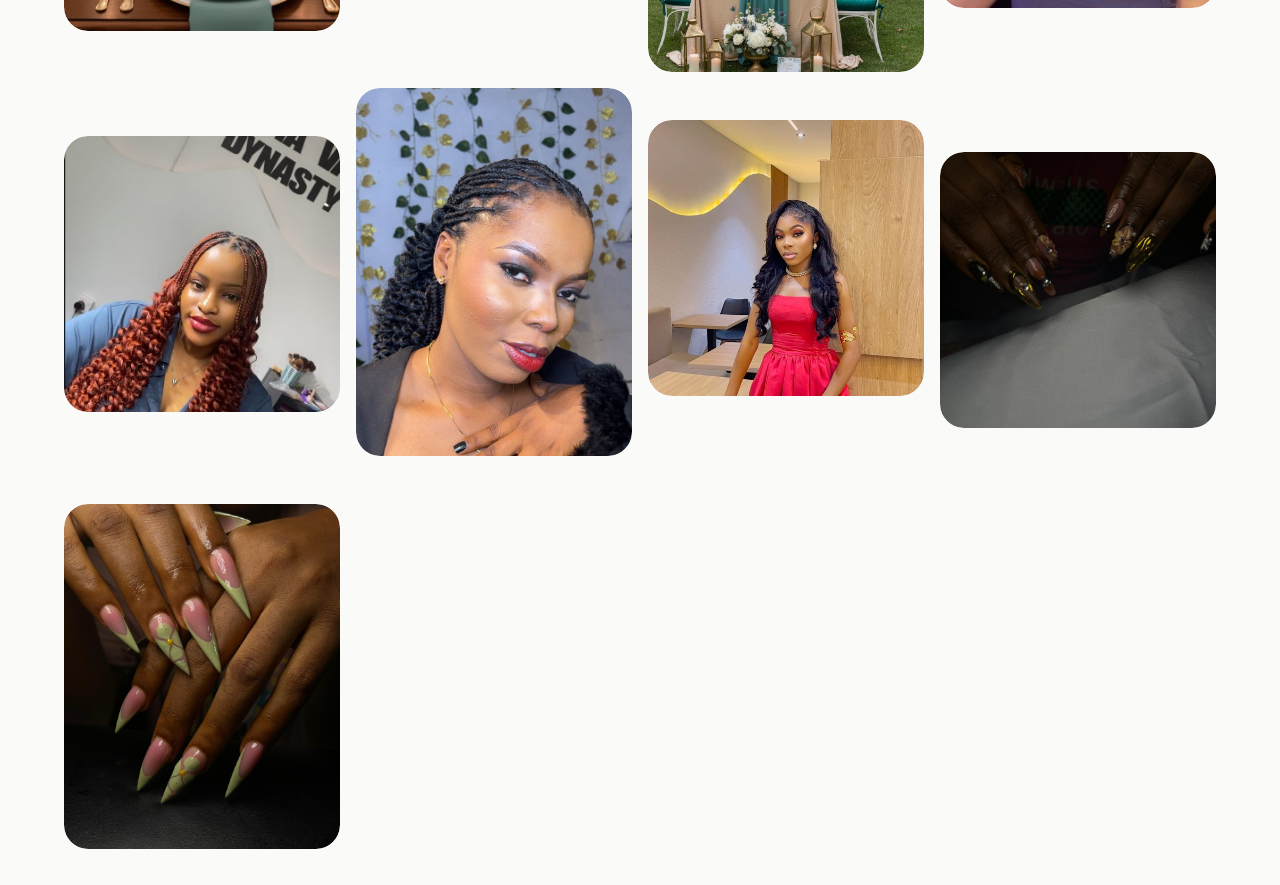
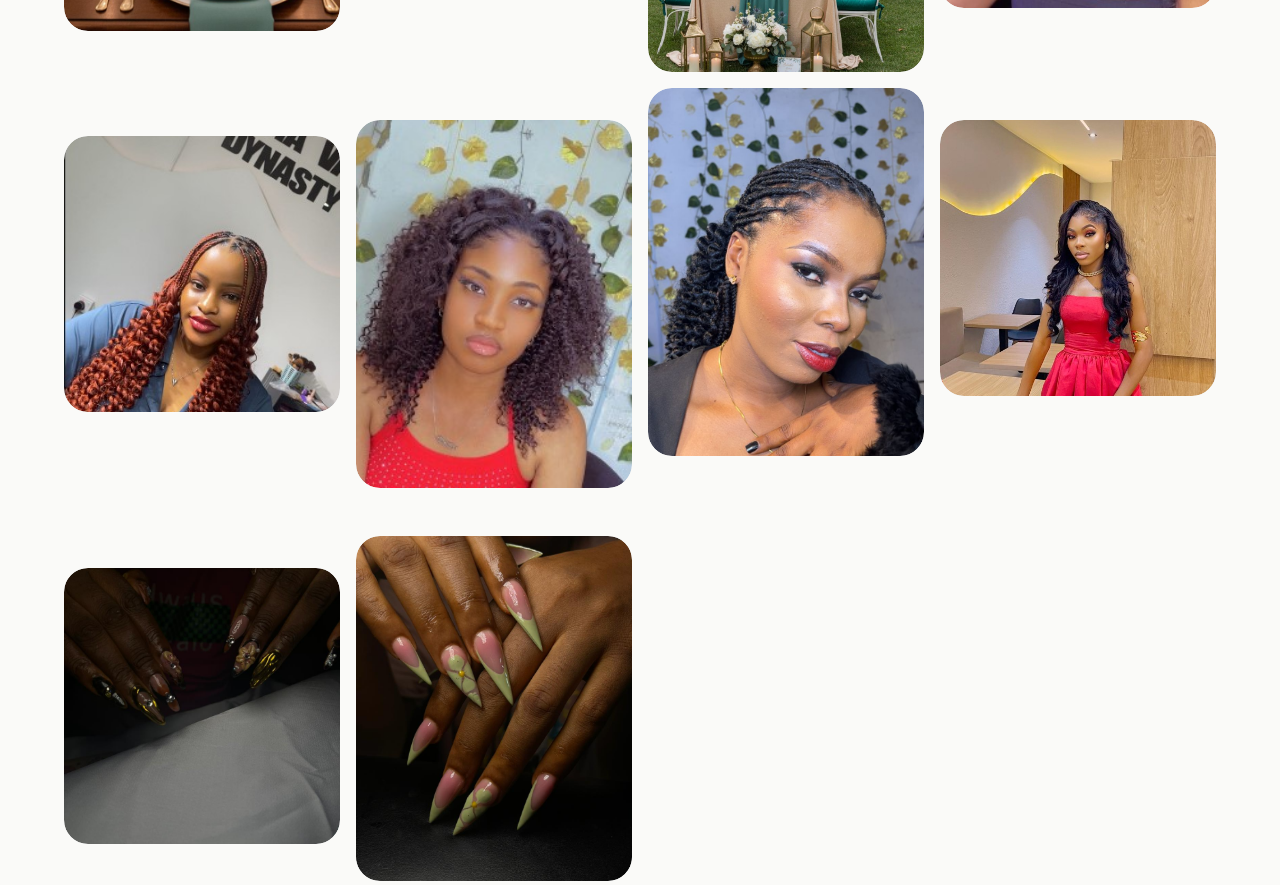
Before and after one commit to Dressy10/tvd, a React (Vite) app in the folder app/: page / in a window 1280 px wide. Shown: the part 6760-7645 px from the top of the page. Built offline with nearby package versions, Linux system fonts and the light colour scheme; a web font is replaced by a local one.

Commit message:
Update App.tsx

```diff
--- a/app/src/App.tsx
+++ b/app/src/App.tsx
@@ -28,13 +28,14 @@ function App() {
   const portfolioRef = useRef<HTMLDivElement>(null);
   const contactRef = useRef<HTMLDivElement>(null);
 
-  // CACHE BUSTING: Added ?v=2 to force browsers to download the new images
+  // CACHE BUSTING: ?v=2 added to all images. portfolio_hair3 added!
   const portfolioData = [
     { id: 1, src: '/images/portfolio_event1.jpg?v=2', category: 'Events', aspect: 'aspect-[3/4]', offset: 'mt-0' },
     { id: 2, src: '/images/portfolio_event2.jpg?v=2', category: 'Events', aspect: 'aspect-square', offset: 'mt-0 lg:mt-8' },
     { id: 3, src: '/images/portfolio_event3.jpg?v=2', category: 'Events', aspect: 'aspect-[4/5]', offset: 'mt-0 lg:mt-16' },
     { id: 4, src: '/images/portfolio_hair1.jpg?v=2', category: 'Hair', aspect: 'aspect-[4/5]', offset: 'mt-0' },
     { id: 5, src: '/images/portfolio_hair2.jpg?v=2', category: 'Hair', aspect: 'aspect-square', offset: 'mt-0 lg:mt-12' },
+    { id: 10, src: '/images/portfolio_hair3.jpg?v=2', category: 'Hair', aspect: 'aspect-[3/4]', offset: 'mt-0 lg:mt-8' },
     { id: 6, src: '/images/portfolio_makeup1.jpg?v=2', category: 'Makeup', aspect: 'aspect-[3/4]', offset: 'mt-0' },
     { id: 7, src: '/images/portfolio_makeup2.jpg?v=2', category: 'Makeup', aspect: 'aspect-square', offset: 'mt-0 lg:mt-8' },
     { id: 8, src: '/images/portfolio_nails1.jpg?v=2', category: 'Nails', aspect: 'aspect-square', offset: 'mt-0 lg:mt-16' },
@@ -206,7 +207,6 @@ function App() {
       {/* Section 1: Hero */}
       <section ref={heroRef} className="min-h-screen flex items-center justify-center relative overflow-hidden">
         <div className="hero-bg absolute inset-0">
-          {/* CACHE BUSTING ADDED HERE */}
           <img src="/images/hero_arch.jpg?v=2" alt="Editorial beauty" className="w-full h-full object-cover object-center scale-105 contrast-105 saturate-105" loading="eager" />
           <div className="absolute inset-0 bg-gradient-to-b from-charcoal/20 via-transparent to-charcoal/60 mix-blend-multiply" />
         </div>
@@ -249,7 +249,6 @@ function App() {
 
           <div className="grid grid-cols-1 lg:grid-cols-12 gap-8 lg:gap-12">
             <div className="service-reveal lg:col-span-7 rounded-3xl overflow-hidden relative group">
-              {/* CACHE BUSTING ADDED HERE */}
               <img src="/images/event_balloon_arch.jpg?v=2" alt="Event Decoration" className="w-full h-full min-h-[400px] lg:min-h-[600px] object-cover contrast-105 saturate-105 transition-transform duration-1000 group-hover:scale-105" loading="lazy" />
               <div className="absolute inset-0 bg-gradient-to-t from-charcoal/80 via-charcoal/20 to-transparent opacity-80" />
               <div className="absolute bottom-0 left-0 p-8 lg:p-12 text-white">
@@ -283,7 +282,6 @@ function App() {
       {/* Section 3: Event Styling */}
       <section ref={eventRef} className="py-32 lg:py-48 relative overflow-hidden flex items-center justify-center">
         <div className="event-reveal absolute inset-0">
-          {/* CACHE BUSTING ADDED HERE */}
           <img src="/images/event_balloon_arch.jpg?v=2" alt="Event styling" className="w-full h-full object-cover contrast-105 saturate-105 scale-105" loading="lazy" />
           <div className="absolute inset-0 bg-charcoal/60" />
         </div>
@@ -310,7 +308,6 @@ function App() {
           <div className="flex flex-col lg:flex-row items-center gap-12 lg:gap-24 mb-32">
             <div className="hair-reveal w-full lg:w-1/2 relative">
               <div className="aspect-[4/5] overflow-hidden rounded-3xl">
-                {/* CACHE BUSTING ADDED HERE */}
                 <img src="/images/hair_braids.jpg?v=2" alt="Hair styling" className="w-full h-full object-cover contrast-105 saturate-105 grayscale-[20%]" loading="lazy" />
               </div>
             </div>
@@ -332,7 +329,6 @@ function App() {
           <div ref={nailsRef} className="flex flex-col lg:flex-row-reverse items-center gap-12 lg:gap-24">
             <div className="nails-reveal w-full lg:w-1/2 relative">
               <div className="aspect-[4/5] overflow-hidden rounded-3xl">
-                {/* CACHE BUSTING ADDED HERE */}
                 <img src="/images/nails_art.jpg?v=2" alt="Nail art" className="w-full h-full object-cover contrast-105 saturate-105" loading="lazy" />
               </div>
             </div>
@@ -356,7 +352,6 @@ function App() {
       {/* Section 6: Makeup */}
       <section ref={makeupRef} className="py-32 lg:py-48 relative overflow-hidden flex items-center justify-center">
         <div className="makeup-reveal absolute inset-0">
-          {/* CACHE BUSTING ADDED HERE */}
           <img src="/images/makeup_portrait.jpg?v=2" alt="Makeup styling" className="w-full h-full object-cover contrast-105 saturate-105 scale-105" loading="lazy" />
           <div className="absolute inset-0 bg-charcoal/60" />
         </div>
@@ -405,7 +400,6 @@ function App() {
 
             <div className="training-reveal w-full lg:w-1/2 relative">
               <div className="aspect-[4/3] overflow-hidden rounded-3xl shadow-lg border border-charcoal/5">
-                {/* CACHE BUSTING ADDED HERE */}
                 <img src="/images/training_class.jpg?v=2" alt="Beauty Training Class" className="w-full h-full object-cover contrast-105 saturate-105" loading="lazy" />
               </div>
               <div className="absolute -bottom-6 -left-6 w-32 h-32 bg-champagne/10 rounded-full blur-2xl z-[-1]"></div>
```
